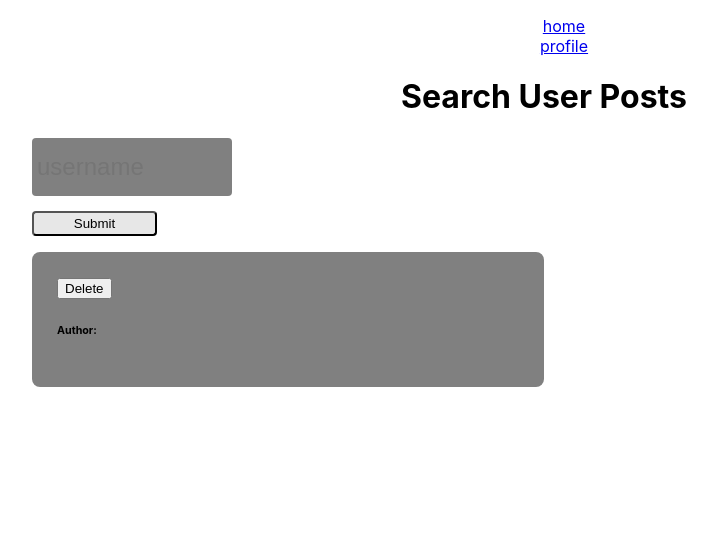
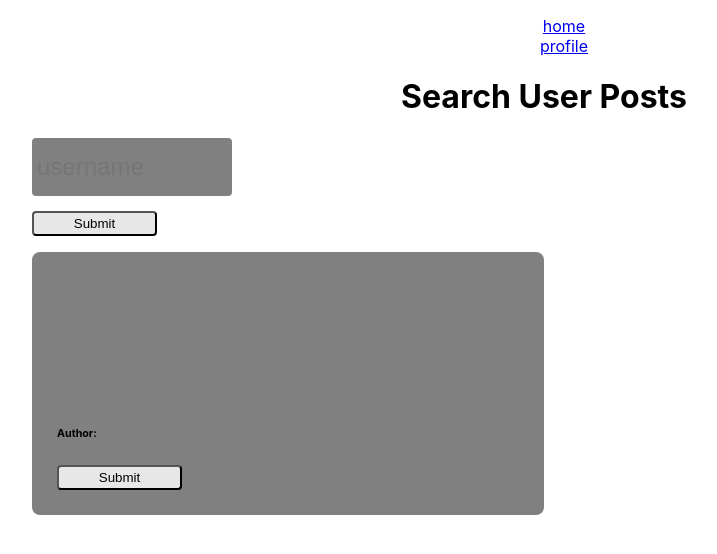
Before and after one commit to dhens/BasicBlog-React, a React (Create React App) app: page /profile in a window 1280 px wide. Shown: the top 554 px of the page, without its empty margins (96-813 px from the left). Built offline with nearby package versions, Linux system fonts and the light colour scheme.

Commit message:
added featureless delete route for taking in post param ids. created deletepostbutton component to handle when a delete button is clicked on a specific post. this component is used in UserPostHistory

```diff
--- a/server.js
+++ b/server.js
@@ -37,6 +37,10 @@ mongoose.connect(process.env.MONGODB_URI, {     // Connect to the Mongo DB local
     postController.publishPost(req.body);
 })
 
+app.delete('/api/delete/:id', (req, res) => {
+
+})
+
 app.get('/api/getUserPostHistory/:username', (req, res) => {
   const callback = (status, message) => {
     res.status = status
--- /dev/null
+++ b/src/components/DeletePostButton/index.css
@@ -0,0 +1,5 @@
+.delete-post {
+    width: 100px;
+    height: 20px;
+    background-color: red;
+}
--- /dev/null
+++ b/src/components/DeletePostButton/index.js
@@ -0,0 +1,27 @@
+import React, { useState } from 'react';
+import axios from 'axios';
+import './index.css'
+
+const DeletePostButton = () => {
+
+    const [state, setState] = useState({
+        postId: ''
+    });
+
+    const handleSubmit = event => {
+        event.preventDefault();
+        axios.delete(`http://localhost:8080/api/getUserPostHistory/${state.username}`)
+            .then(res => {
+                setState({
+                    searchedUserResults: res.data.posts.reverse()   // reversed to always render newest posts first
+                });
+            })
+            .catch(err => console.log(err));
+    }
+
+    return (
+        <input className="submit-search" type="submit" onClick={handleSubmit} />
+    )
+}
+
+export default DeletePostButton;
--- a/src/components/UserPostHistory/index.css
+++ b/src/components/UserPostHistory/index.css
@@ -44,3 +44,9 @@ ul {
     border-radius: 4px;
 
 }
+
+.title-timestamp {
+    display: grid;
+    grid-auto-columns: auto auto;
+    row-gap: 50px;
+}
--- a/src/components/UserPostHistory/index.js
+++ b/src/components/UserPostHistory/index.js
@@ -1,6 +1,7 @@
 import React, { useState } from 'react';
 import axios from 'axios';
 import './index.css';
+import DeletePostButton from '../DeletePostButton'
 
 const UserPostHistory = () => {
     // Declare the 2 values of state to be tracked
@@ -49,10 +50,10 @@ const UserPostHistory = () => {
 
             {state.searchedUserResults.map((post, index) => (
                 <ul key={index} className="search-results">
-                    <button className="delete-post">Delete</button>
                     <li className="post-title">
                         <div className="title-timestamp">
-                            <h4>{post.title} {post.timestamp} {post.post_id}</h4>
+                            <h1>{post.title}</h1>
+                            <p>{post.timestamp} {post.post_id}</p>
                         </div>
                     </li>
                     <li className="post-body">
@@ -61,10 +62,9 @@ const UserPostHistory = () => {
                     <li className="post-username">
                         <h6>Author: {post.username}</h6>
                     </li>
+                    <DeletePostButton />
                 </ul>
-
             ))}
-
         </div>
     )
 }
```
